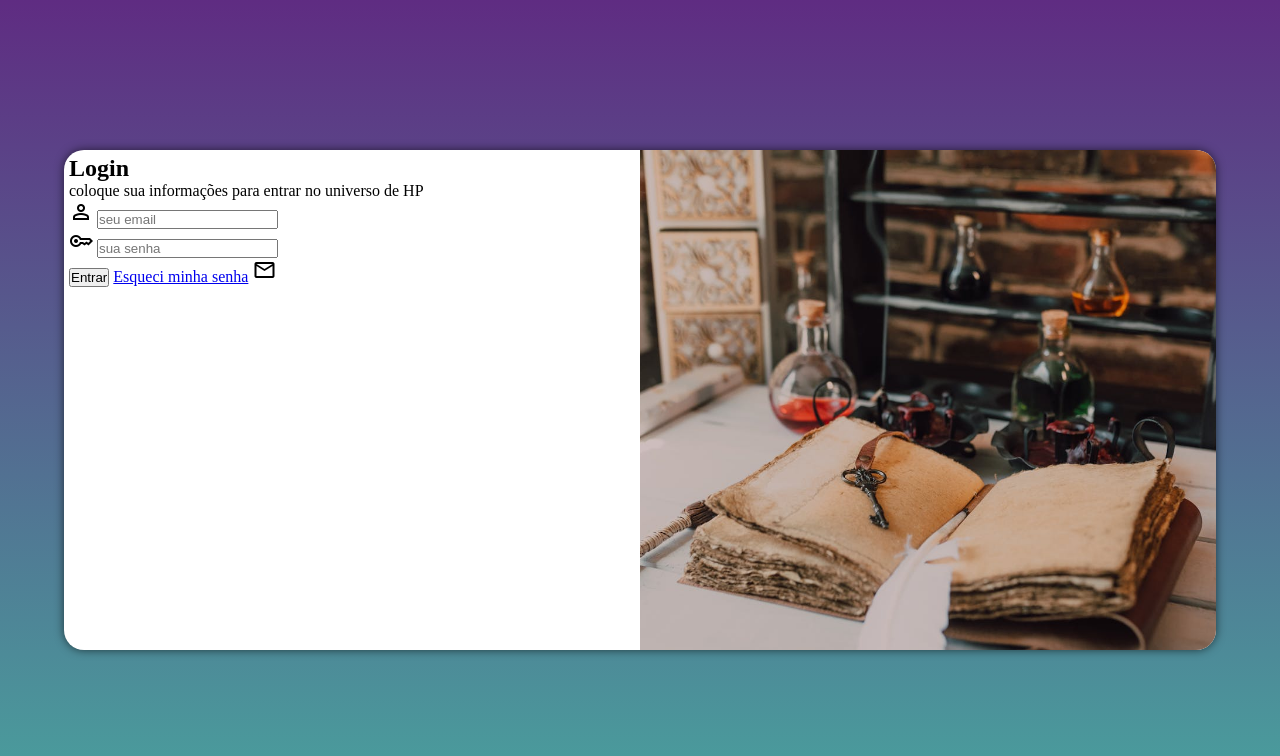
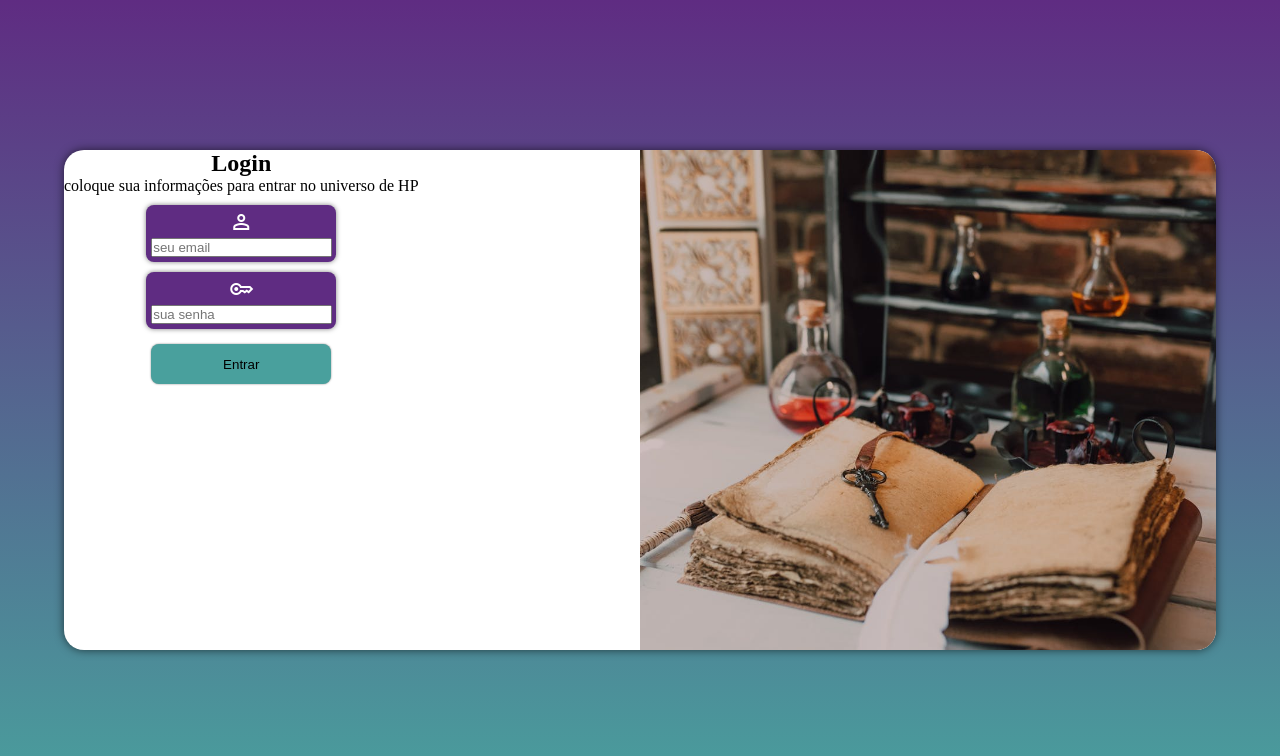
Before and after one commit to hijoaop/projeto-login, a plain HTML site: page index.html in a window 1280 px wide. Drawn offline with nearby package versions, Linux system fonts and the light colour scheme.

Commit message:
finalizando html e css

```diff
--- a/estilos/mq.css
+++ b/estilos/mq.css
@@ -17,6 +17,15 @@
         background-position: center center;
         transition: all .3s;
     }
+
+
+
+    input[type=submit]{
+        display: block;
+
+        margin: auto;
+    }
+
 }
 
 @media screen and (min-width: 992px) {
@@ -27,6 +36,7 @@
 
     main > section{
         width: 90vw;
+
     }
 
     #imagem{
@@ -37,6 +47,17 @@
     }
 
     #formulario{
-        padding: 5px;
+        float: left;
+    }
+
+    input[type=submit]{
+        display: inline-block;
+
+        margin: 5px 5px;
+
+    }
+
+    .login{
+        margin: 10px auto;
     }
 }
--- a/estilos/style.css
+++ b/estilos/style.css
@@ -33,13 +33,45 @@ main > section{
     background-size: cover;
     background-position: center center;
 
-    height: 300px;
+    height: 250px;
 
 
 
 }
 
-#login{
+#formulario{
+    text-align: center;
+}
+
+.login{
+    background-color: #5f2c82;
+    padding: 5px;
+    border-radius: 8px;
+    width: 180px;
+    margin: 5px auto;
+    box-shadow: 0px 0px 5px rgba(0, 0, 0, 0.5);
+}
+
+#key{color: white;}
+#person{color: white;}
+
+input[type=submit]{
     display: block;
-    padding: 15px;
+    background-color: #49a09d;
+    width: 180px;
+    height: 40px;
+    text-align: center;
+    border: none;
+    border-radius: 8px;
+    padding: 5px;
+    margin: auto;
+    box-shadow: 0px 0px 2px rgba(0, 0, 0, 0.5);
+    cursor: pointer;
+    margin: auto;
 }
+
+input[type=submit]:hover{
+    background-color: #94e0de;
+    color: white;
+    transition: all .3s;
+}
--- a/index.html
+++ b/index.html
@@ -21,7 +21,7 @@
                 <p>coloque sua informações para entrar no universo de HP</p>
                 <form action="cadastro.php">
                     <div class="login">
-                        <label for="imail"><span class="material-symbols-outlined">
+                        <label for="imail"><span id="person" class="material-symbols-outlined">
                             person
                             </span></label>
                         <input type="email" name="mail" id="imail" required placeholder="seu email" maxlength="30" autocomplete="email">
@@ -29,16 +29,13 @@
                     </div>
 
                     <div class="login">
-                        <label for="isen"><span class="material-symbols-outlined">
+                        <label for="isen"><span id="key" class="material-symbols-outlined">
                             key
                             </span></label>
                     <input type="password" name="sen" id="isen" required minlength="8" maxlength="8" placeholder="sua senha">
                     </div>
                     <input type="submit" value="Entrar">
-                    <a href="#">Esqueci minha senha</a>
-                    <span class="material-symbols-outlined">
-                        mail
-                        </span>
+
                 </form>
             </div>
         </section>
```
